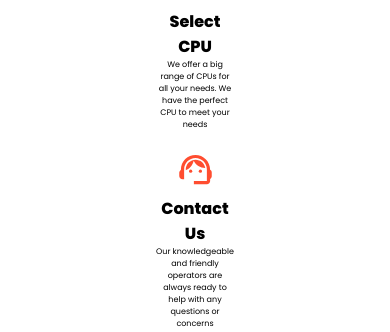
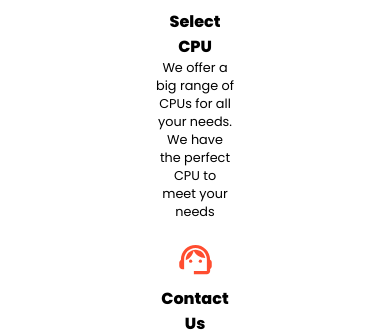
Before and after one commit to AndriyDubovichWork/PC_Club, a React (Create React App) app: page /PC_Club/about in a window 390 px wide. Shown: the part 535-867 px from the top of the page. Built offline with nearby package versions, Linux system fonts and the light colour scheme.

Commit message:
fixed responsive fonts

```diff
--- a/src/Shared/Plan/PlanElem/PlanElem.module.scss
+++ b/src/Shared/Plan/PlanElem/PlanElem.module.scss
@@ -6,7 +6,7 @@
     font-weight: 700;
   }
   .subTitle {
-    font-size: clamp(0.5rem, 2vw, 1rem);
+    font-size: clamp(0.8rem, 2vw, 1rem);
     font-weight: 400;
   }
 }
```
